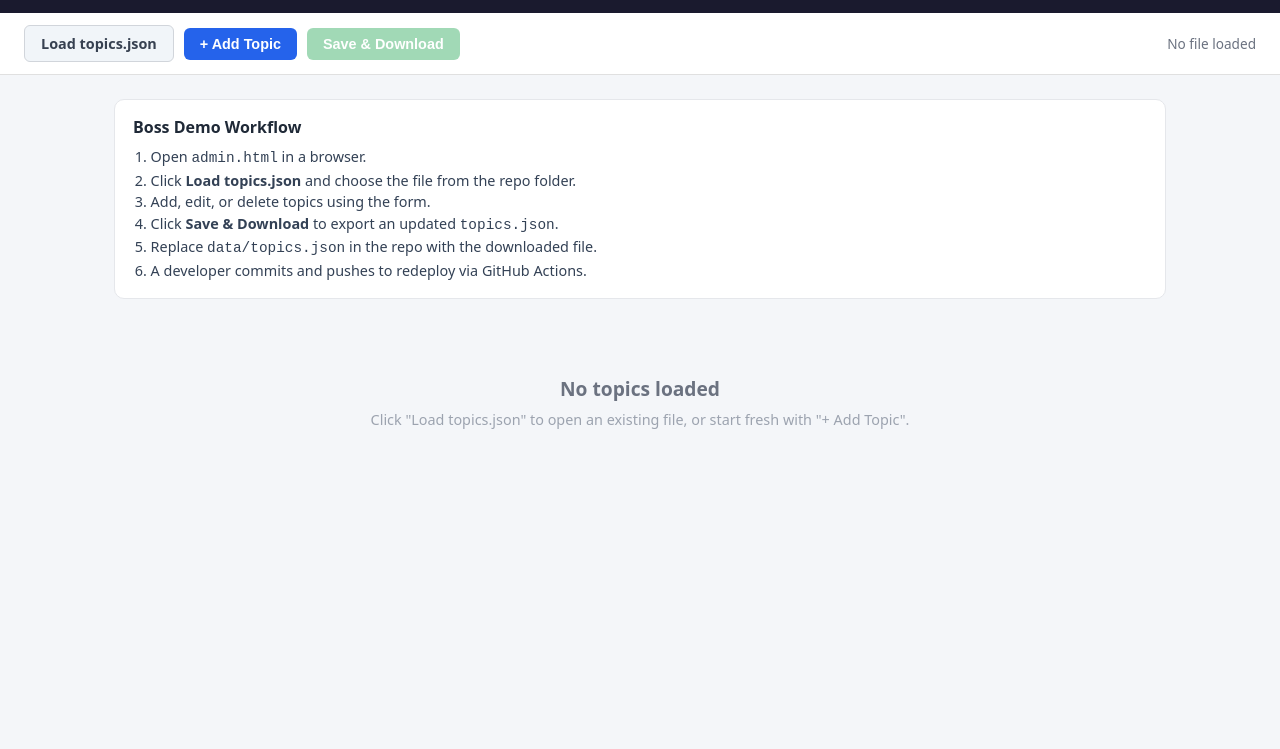
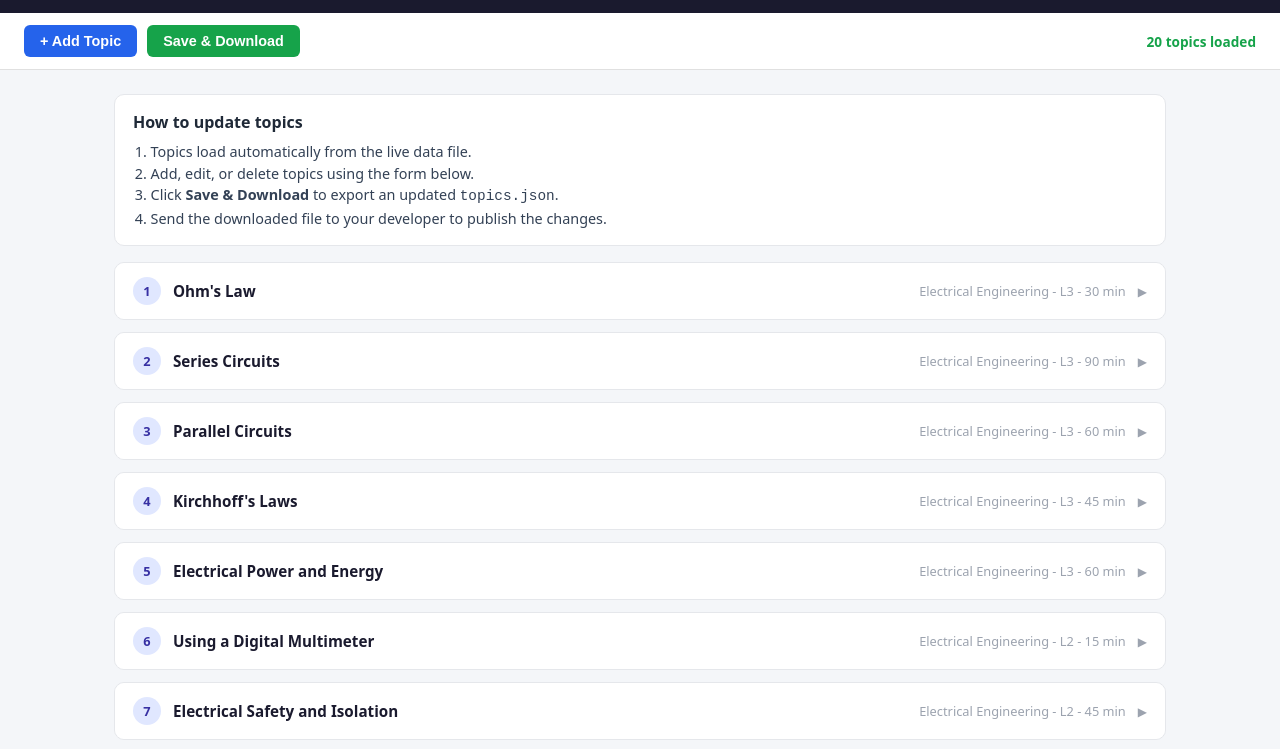
Before and after one commit to hadefuwa/sow-generator, a plain HTML site: page admin.html in a window 1280 px wide. Shown: the part 51-800 px from the top of the page. Drawn offline with Linux system fonts and the light colour scheme.

Commit message:
Auto-load topics.json in admin, simplify workflow instructions
Admin page now fetches data/topics.json automatically on load.
No manual file picker needed. Updated how-to text and removed
the Boss Demo Workflow heading.

Co-Authored-By: Claude Sonnet 4.6 <noreply@anthropic.com>

```diff
--- a/admin.html
+++ b/admin.html
@@ -267,28 +267,19 @@
 </header>
 
 <div class="toolbar">
-  <label class="btn btn-ghost" for="file-input" style="cursor:pointer">
-    Load topics.json
-  </label>
-  <input type="file" id="file-input" accept=".json" style="display:none">
-
-  <button class="btn btn-primary" id="btn-add" disabled>+ Add Topic</button>
-
-  <button class="btn btn-success" id="btn-save" disabled>Save &amp; Download</button>
-
-  <span class="status-bar" id="status-bar">No file loaded</span>
+  <button class="btn btn-primary" id="btn-add">+ Add Topic</button>
+  <button class="btn btn-success" id="btn-save">Save &amp; Download</button>
+  <span class="status-bar" id="status-bar">Loading topics&hellip;</span>
 </div>
 
 <main>
   <section class="workflow">
-    <h2>Boss Demo Workflow</h2>
+    <h2>How to update topics</h2>
     <ol>
-      <li>Open <code>admin.html</code> in a browser.</li>
-      <li>Click <strong>Load topics.json</strong> and choose the file from the repo folder.</li>
-      <li>Add, edit, or delete topics using the form.</li>
+      <li>Topics load automatically from the live data file.</li>
+      <li>Add, edit, or delete topics using the form below.</li>
       <li>Click <strong>Save &amp; Download</strong> to export an updated <code>topics.json</code>.</li>
-      <li>Replace <code>data/topics.json</code> in the repo with the downloaded file.</li>
-      <li>A developer commits and pushes to redeploy via GitHub Actions.</li>
+      <li>Send the downloaded file to your developer to publish the changes.</li>
     </ol>
   </section>
 
@@ -371,7 +362,6 @@
   let topics = [];
   let editingIndex = null;
 
-  const fileInput = document.getElementById('file-input');
   const btnAdd = document.getElementById('btn-add');
   const btnSave = document.getElementById('btn-save');
   const statusBar = document.getElementById('status-bar');
@@ -383,24 +373,17 @@
   const btnConfirm = document.getElementById('btn-confirm');
   const toast = document.getElementById('toast');
 
-  fileInput.addEventListener('change', (e) => {
-    const file = e.target.files[0];
-    if (!file) return;
-    const reader = new FileReader();
-    reader.onload = (ev) => {
-      try {
-        const parsed = JSON.parse(ev.target.result);
-        topics = Array.isArray(parsed) ? parsed : [];
-        unlock();
-        render();
-        showToast(`Loaded ${topics.length} topics`, 'success');
-      } catch {
-        showToast('Invalid JSON file - could not load', 'error');
-      }
-    };
-    reader.readAsText(file);
-    fileInput.value = '';
-  });
+  fetch('data/topics.json')
+    .then((r) => { if (!r.ok) throw new Error('fetch failed'); return r.json(); })
+    .then((parsed) => {
+      topics = Array.isArray(parsed) ? parsed : [];
+      unlock();
+      render();
+    })
+    .catch(() => {
+      statusBar.textContent = 'Could not load topics.json';
+      showToast('Failed to load topics — are you running on a server?', 'error');
+    });
 
   function unlock() {
     btnAdd.disabled = false;
@@ -464,12 +447,8 @@
     editingIndex = null;
     modalTitle.textContent = 'Add Topic';
     clearForm();
-    btnAdd.disabled = false;
-    btnSave.disabled = false;
     openModal();
   });
-
-  document.getElementById('btn-add').disabled = false;
 
   window.editTopic = function(i) {
     editingIndex = i;
@@ -588,7 +567,6 @@
     toastTimer = setTimeout(() => { toast.className = 'toast'; }, 3000);
   }
 
-  btnAdd.disabled = false;
 </script>
 </body>
 </html>
```
